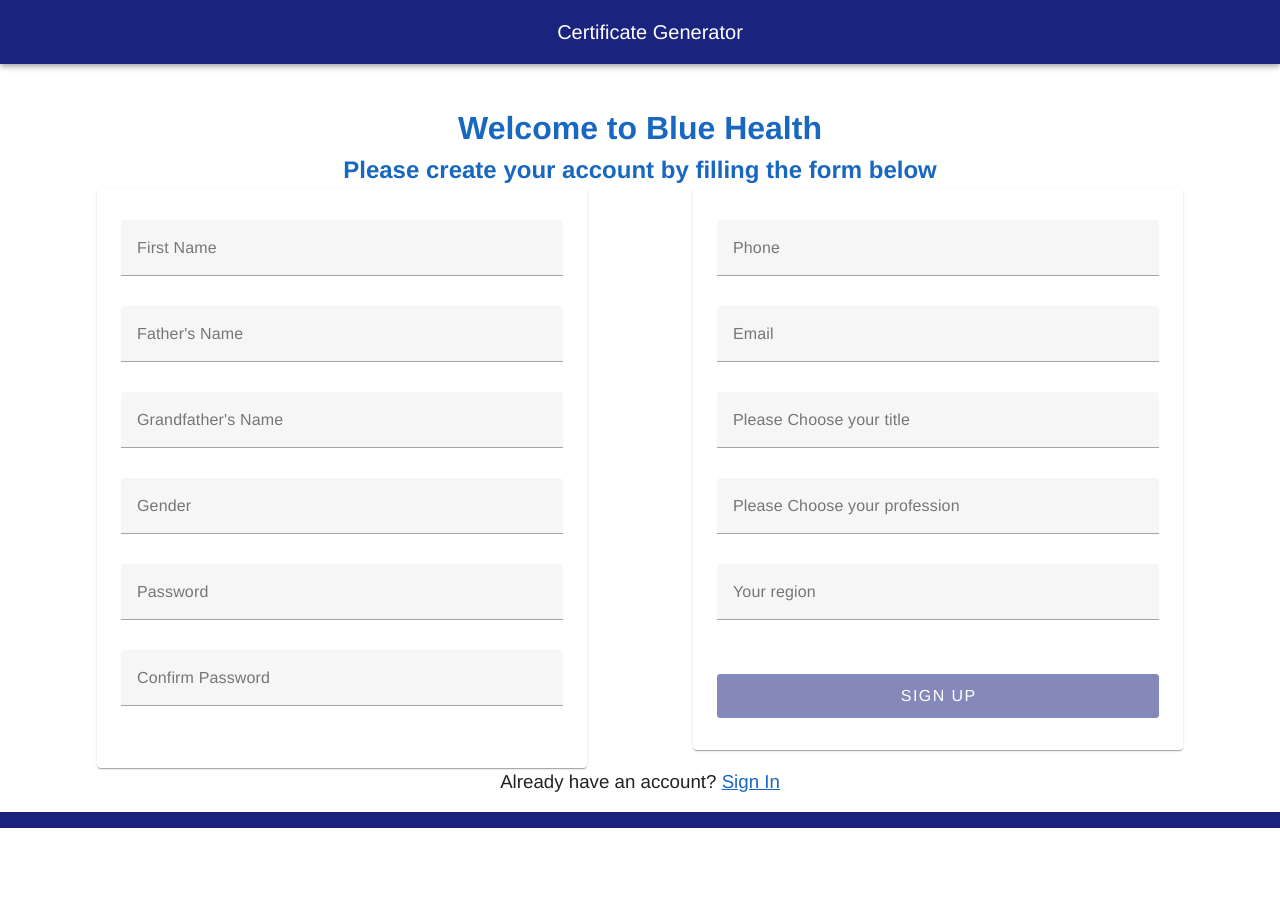
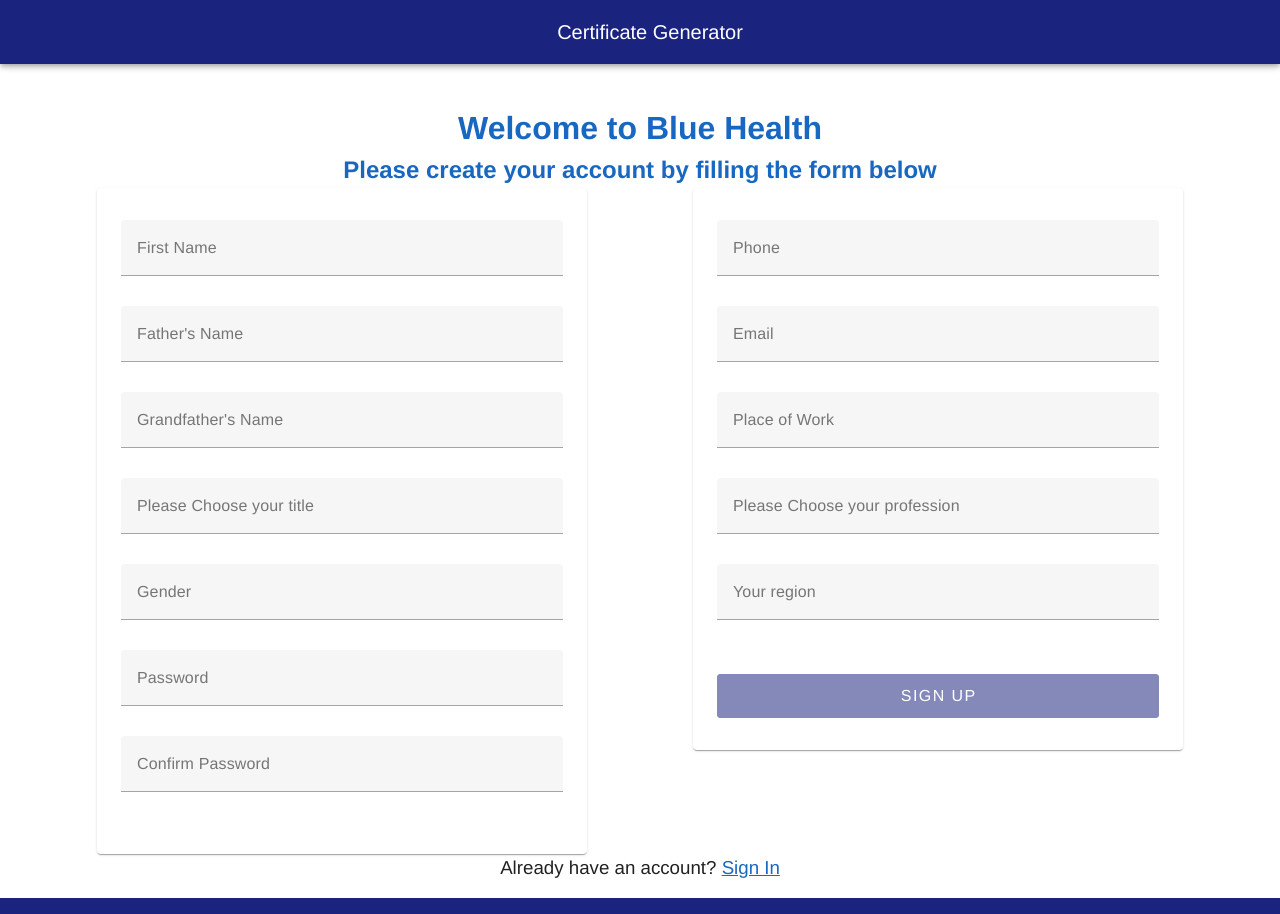
Before and after one commit to adamGT/certificate-generator, a Vue app: page /auth in a window 1280 px wide. Both pictures are taken after a click on the link "Sign Up". Before the commit the page ends 828 px from the top, so only its background shows below. Built offline with nearby package versions, Linux system fonts and the light colour scheme.

Commit message:
Signup Implemented

```diff
--- a/package.json
+++ b/package.json
@@ -9,6 +9,7 @@
   },
   "dependencies": {
     "@chenfengyuan/vue-qrcode": "^2.0.0",
+    "axios": "^1.6.7",
     "core-js": "^3.8.3",
     "jspdf": "^2.5.1",
     "qrcode": "^1.5.3",
--- a/src/components/SignUpComponent.vue
+++ b/src/components/SignUpComponent.vue
@@ -9,7 +9,7 @@
               <v-col>
                 <v-card class="mx-auto px-6 py-8" min-width="390" max-width="490">
                     <v-text-field
-                        v-model="firstName"
+                        v-model="user.firstName"
                         :readonly="loading"
                         :rules="[required]"
                         class="mb-2"
@@ -19,7 +19,7 @@
                     ></v-text-field>
 
                     <v-text-field
-                        v-model="fathersName"
+                        v-model="user.fathersName"
                         :readonly="loading"
                         :rules="[required]"
                         class="mb-2"
@@ -28,15 +28,26 @@
                     ></v-text-field>
 
                     <v-text-field
-                        v-model="grandFathersName"
+                        v-model="user.grandfathersName"
                         :readonly="loading"
                         :rules="[required]"
                         class="mb-2"
                         clearable
                         label="Grandfather's Name"
                     ></v-text-field>
+
                     <v-combobox
-                        v-model="gender"
+                        v-model="user.title"
+                        :readonly="loading"
+                        :rules="[required]"
+                        class="mb-2"
+                        clearable
+                        label="Please Choose your title"
+                        :items="['Dr.', 'Mr.','Ms.','Mrs','N/S','Sr.']"
+                    ></v-combobox>
+
+                    <v-combobox
+                        v-model="user.sex"
                         :readonly="loading"
                         :rules="[required]"
                         class="mb-2"
@@ -46,7 +57,7 @@
                     ></v-combobox>
 
                     <v-text-field
-                        v-model="password"
+                        v-model="user.password"
                         type="password"
                         :readonly="loading"
                         :rules="[required, checkPassword]"
@@ -57,7 +68,7 @@
                     ></v-text-field>
 
                     <v-text-field
-                        v-model="conformPassword"
+                        v-model="user.conformPassword"
                         type="password"
                         :readonly="loading"
                         :rules="[required, checkPassword]"
@@ -74,7 +85,7 @@
 
 
                     <v-text-field
-                        v-model="phone"
+                        v-model="user.phone"
                         :readonly="loading"
                         class="mb-2"
                         clearable
@@ -82,7 +93,7 @@
                     ></v-text-field>
 
                     <v-text-field
-                        v-model="email"
+                        v-model="user.email"
                         type="email"
                         :readonly="loading"
                         :rules="[required]"
@@ -91,18 +102,17 @@
                         label="Email"
                     ></v-text-field>
 
-                    <v-combobox
-                        v-model="title"
+                    <v-text-field
+                        v-model="user.placeOfWork"
                         :readonly="loading"
                         :rules="[required]"
                         class="mb-2"
                         clearable
-                        label="Please Choose your title"
-                        :items="['Dr.', 'Mr.','Ms.','Mrs','N/S','Sr.']"
-                    ></v-combobox>
+                        label="Place of Work"
+                    ></v-text-field>
 
                     <v-combobox
-                        v-model="profession"
+                        v-model="user.profession"
                         :readonly="loading"
                         :rules="[required]"
                         class="mb-2"
@@ -113,7 +123,7 @@
 
 
                     <v-combobox
-                        v-model="region"
+                        v-model="user.region"
                         :readonly="loading"
                         :rules="[required]"
                         class="mb-2"
@@ -143,22 +153,27 @@
   </template>
 
 <script>
+import AuthService from '../services/authService'
+
 export default {
   name: "SignUpComponent",
   data: () => ({
     form: false,
     loading: false,
-    gender: null,
-    email: null,
-    password: null,
-    conformPassword: null,
-    phone: null,
-    title: null,
-    profession: null,
-    region: null,
-    firstName: null,
-    fathersName: null,
-    grandFathersName: null,
+    onformPassword: null,
+    user: {
+      firstName: null,
+      fathersName: null,
+      grandFathersName: null,
+      sex: null,
+      title: null,
+      email: null,
+      phone: null,
+      placeOfWork: null,
+      profession: null,
+      region: null,
+      password: null,
+    },
   }),
 
   methods: {
@@ -168,11 +183,19 @@ export default {
       this.loading = true
 
       setTimeout(() => (this.loading = false), 2000)
+      this.registerUser()
     },
     checkPassword () {
         if(this.password !== this.conformPassword){
             return "Password doesn't match"
         }
+    },
+    async registerUser(){
+      // try{
+        await AuthService.registerUser(this.user)
+      // }catch(err){
+      //   console.log(err)
+      // }
     },
     required (v) {
       return !!v || 'Field is required'
--- /dev/null
+++ b/src/services/authService.js
@@ -0,0 +1,23 @@
+import axios from 'axios';
+
+const URL = "https://test.bluehealthethiopia.com/register"
+
+class AuthService {
+    // static registerUser(user) {
+    //     const data = axios.post(URL,user)
+    //     console.log(data)
+    //     return data
+    // }
+    static registerUser(user) {
+        return new Promise( (resolve, reject) => {
+            axios.post(URL,user).then(result => {
+                console.log(result.data)
+                resolve(result.data)
+            }).catch((error) => {
+                reject(error)
+            })
+        })
+    }
+}
+
+export default AuthService
```
Also changed, not shown: 1 other file (tests, documents, lock files or other folders).
